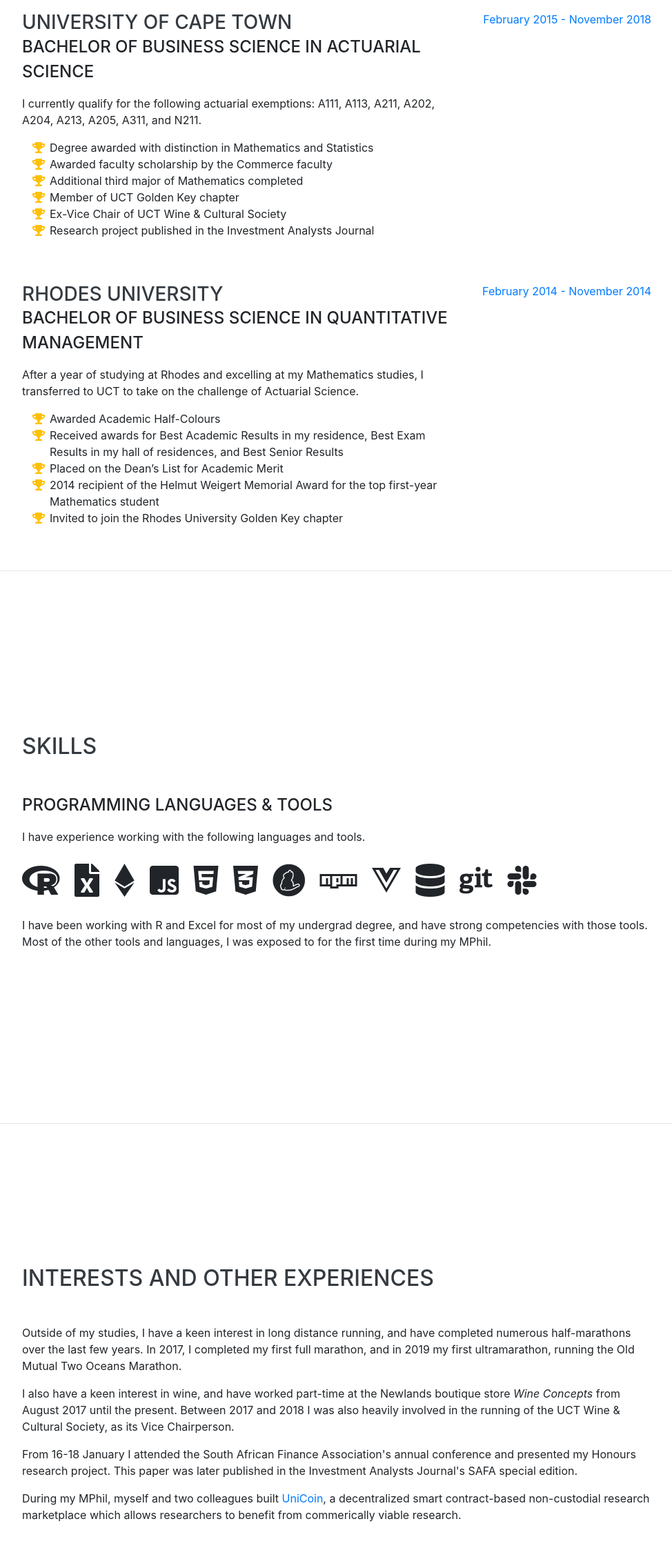
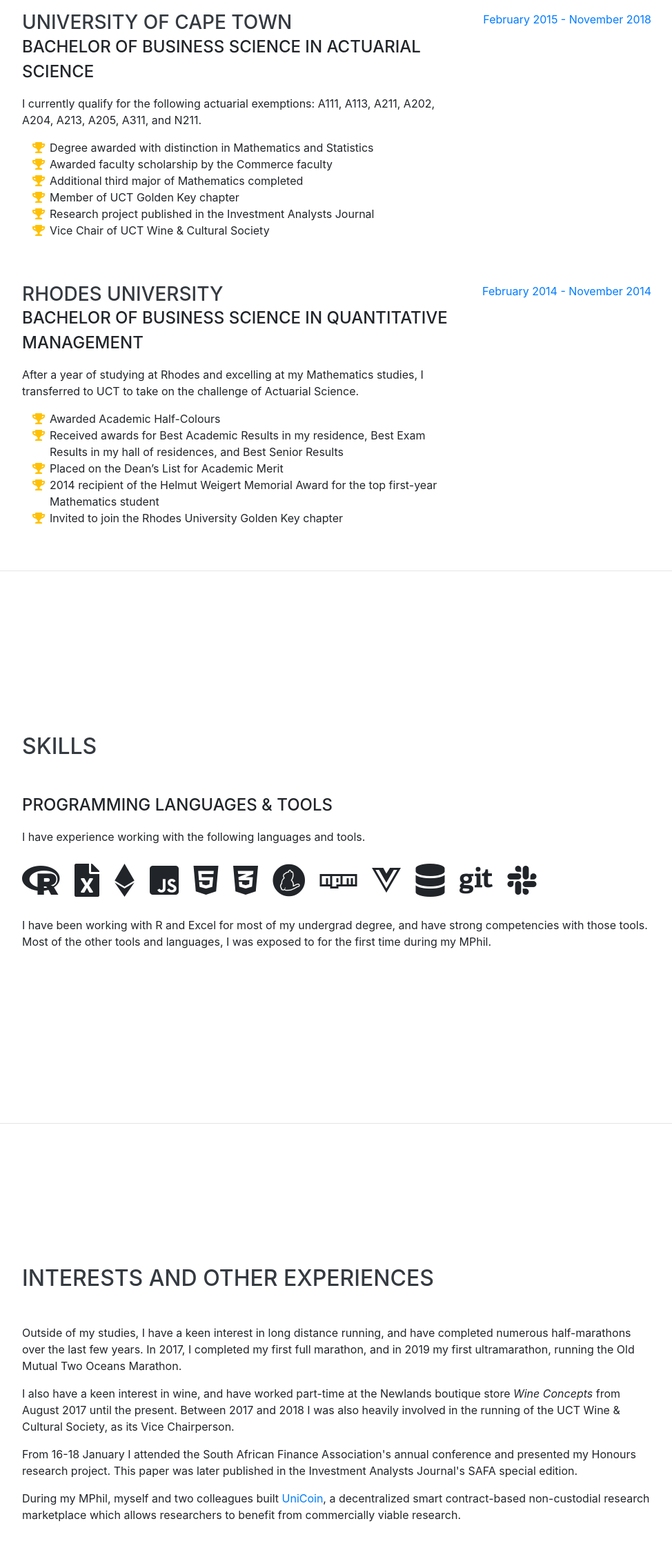
Before and after one commit to lukemeiklejohn/lukemeiklejohn.github.io, a website with bundled scripts: page index.html in a window 1280 px wide. Shown: the part 1202-3446 px from the top of the page at 69% size, without its empty margins (288-1262 px from the left). Built offline with nearby package versions, Linux system fonts and the light colour scheme; a web font is replaced by a local one.

Commit message:
Updated content

```diff
--- a/index.html
+++ b/index.html
@@ -168,10 +168,10 @@
                 Member of UCT Golden Key chapter</li>
               <li>
                 <i class="fa-li fa fa-trophy text-warning"></i>
-                Ex-Vice Chair of UCT Wine & Cultural Society</li>
+                Research project published in the Investment Analysts Journal</li>
               <li>
                 <i class="fa-li fa fa-trophy text-warning"></i>
-                Research project published in the Investment Analysts Journal</li>
+                Vice Chair of UCT Wine & Cultural Society</li>
             </ul>
           </div>
           <div class="resume-date text-md-right">
@@ -270,7 +270,7 @@
         <p>Outside of my studies, I have a keen interest in long distance running, and have completed numerous half-marathons over the last few years. In 2017, I completed my first full marathon, and in 2019 my first ultramarathon, running the Old Mutual Two Oceans Marathon.</p>
         <p>I also have a keen interest in wine, and have worked part-time at the Newlands boutique store <i>Wine Concepts</i> from August 2017 until the present. Between 2017 and 2018 I was also heavily involved in the running of the UCT Wine & Cultural Society, as its Vice Chairperson.</p>
         <p>From 16-18 January I attended the South African Finance Association's annual conference and presented my Honours research project. This paper was later published in the Investment Analysts Journal's SAFA special edition.</p>
-        <p>During my MPhil, myself and two colleagues built <a href="http://unicoin.win" target="_blank">UniCoin</a>, a decentralized smart contract-based non-custodial research marketplace which allows researchers to benefit from commerically viable research.</p>
+        <p>During my MPhil, myself and two colleagues built <a href="http://unicoin.win" target="_blank">UniCoin</a>, a decentralized smart contract-based non-custodial research marketplace which allows researchers to benefit from commercially viable research.</p>
       </div>
     </section>
 
```
Also changed, not shown: img/profile.jpg.
